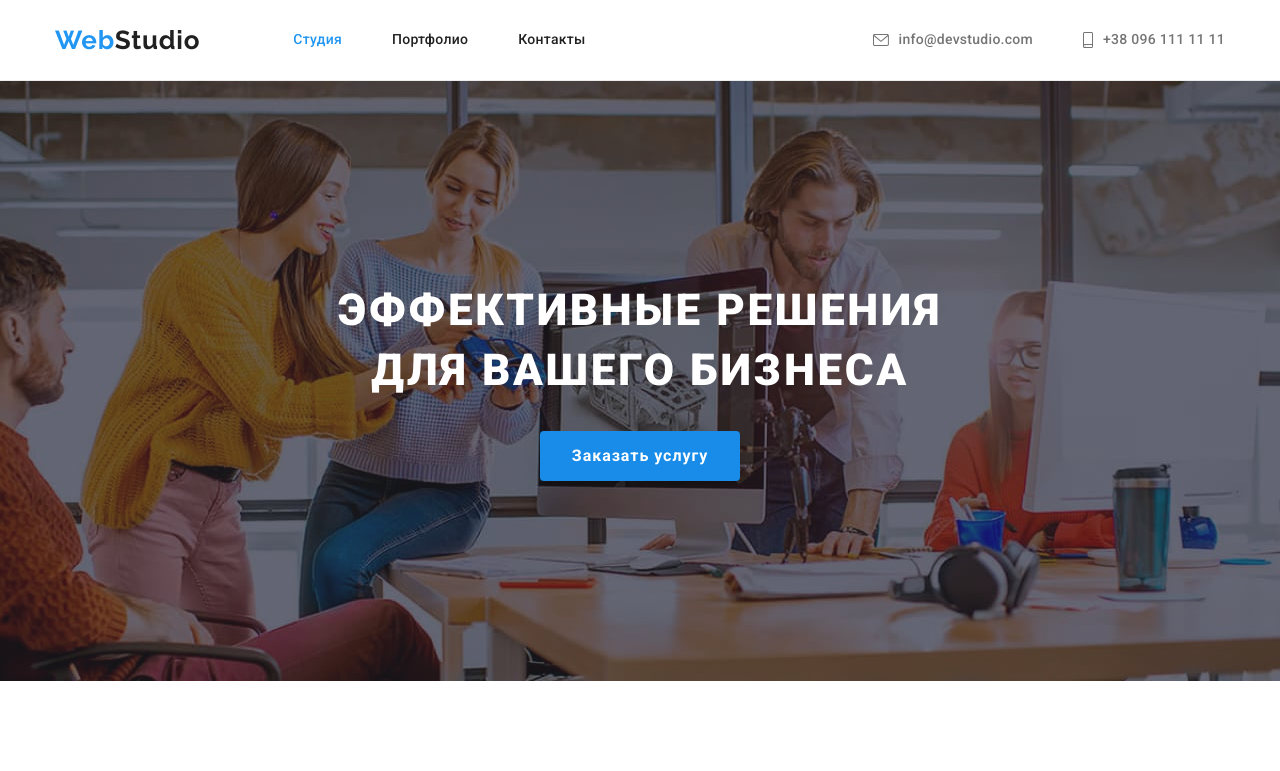
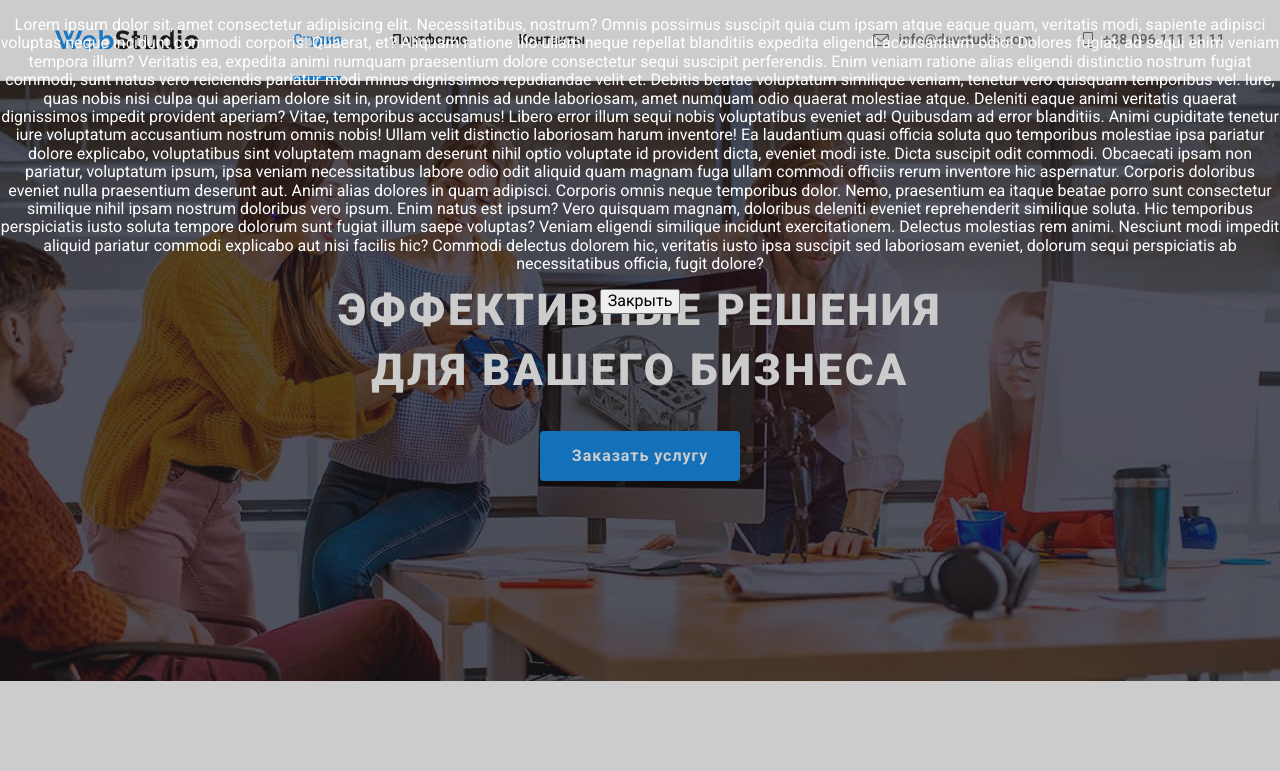
Before and after one commit to akiselyoff/goit-markup-hw-05, a plain HTML site: page index.html in a window 1280 px wide. Both pictures are taken after a click on the button "Заказать услугу". Shown: the top 771 px of the page. Drawn offline with Linux system fonts and the light colour scheme.

Commit message:
header active link done and some modal

```diff
--- a/css/styles.css
+++ b/css/styles.css
@@ -131,6 +131,19 @@ a,
 .contacts-list .link:focus {
   color: var(--active-text-color);
 }
+.active {
+  position: relative;
+}
+.active::after {
+  content: '';
+  position: absolute;
+  left: 0;
+  bottom: 0;
+  width: 100%;
+  height: 4px;
+  background-color: var(--active-text-color);
+  border-radius: 2px;
+}
 
 /*****************main index*******************/
 .hero {
@@ -178,6 +191,23 @@ a,
 .hero .btn:hover,
 .hero .btn:focus {
   background-color: var(--hero-btn-active-color);
+}
+.backdrop.is-hidden {
+  visibility: hidden;
+  opacity: 0;
+  pointer-events: none;
+}
+.backdrop {
+  position: fixed;
+  top: 0;
+  left: 0;
+  width: 100%;
+  height: 100%;
+  background: rgba(0, 0, 0, 0.2);
+  opacity: 1;
+  visibility: visible;
+  transition: opacity 250ms cubic-bezier(0.4, 0, 0.2, 1),
+    visbility 250ms cubic-bezier(0.4, 0, 0.2, 1);
 }
 .features-list {
   display: flex;
--- a/index.html
+++ b/index.html
@@ -53,7 +53,19 @@
           <h1 class="hero-title title">
             Эффективные решения для вашего бизнеса
           </h1>
-          <button type="button" class="hero-btn btn">Заказать услугу</button>
+          <button type="button" class="hero-btn btn" data-modal-open>Заказать услугу</button>
+          <div class="backdrop is-hidden" data-modal><div class="modal"><p>Lorem ipsum dolor sit, amet consectetur adipisicing elit. Necessitatibus, nostrum? Omnis possimus suscipit quia cum ipsam atque eaque quam, veritatis modi, sapiente adipisci voluptas neque incidunt commodi corporis! Quaerat, et?
+          Aliquam ratione illo ullam neque repellat blanditiis expedita eligendi accusantium odio! Dolores fugiat, ad sequi enim veniam tempora illum? Veritatis ea, expedita animi numquam praesentium dolore consectetur sequi suscipit perferendis.
+          Enim veniam ratione alias eligendi distinctio nostrum fugiat commodi, sunt natus vero reiciendis pariatur modi minus dignissimos repudiandae velit et. Debitis beatae voluptatum similique veniam, tenetur vero quisquam temporibus vel.
+          Iure, quas nobis nisi culpa qui aperiam dolore sit in, provident omnis ad unde laboriosam, amet numquam odio quaerat molestiae atque. Deleniti eaque animi veritatis quaerat dignissimos impedit provident aperiam?
+          Vitae, temporibus accusamus! Libero error illum sequi nobis voluptatibus eveniet ad! Quibusdam ad error blanditiis. Animi cupiditate tenetur iure voluptatum accusantium nostrum omnis nobis! Ullam velit distinctio laboriosam harum inventore!
+          Ea laudantium quasi officia soluta quo temporibus molestiae ipsa pariatur dolore explicabo, voluptatibus sint voluptatem magnam deserunt nihil optio voluptate id provident dicta, eveniet modi iste. Dicta suscipit odit commodi.
+          Obcaecati ipsam non pariatur, voluptatum ipsum, ipsa veniam necessitatibus labore odio odit aliquid quam magnam fuga ullam commodi officiis rerum inventore hic aspernatur. Corporis doloribus eveniet nulla praesentium deserunt aut.
+          Animi alias dolores in quam adipisci. Corporis omnis neque temporibus dolor. Nemo, praesentium ea itaque beatae porro sunt consectetur similique nihil ipsam nostrum doloribus vero ipsum. Enim natus est ipsum?
+          Vero quisquam magnam, doloribus deleniti eveniet reprehenderit similique soluta. Hic temporibus perspiciatis iusto soluta tempore dolorum sunt fugiat illum saepe voluptas? Veniam eligendi similique incidunt exercitationem. Delectus molestias rem animi.
+          Nesciunt modi impedit aliquid pariatur commodi explicabo aut nisi facilis hic? Commodi delectus dolorem hic, veritatis iusto ipsa suscipit sed laboriosam eveniet, dolorum sequi perspiciatis ab necessitatibus officia, fugit dolore?
+        </p>
+      <button data-modal-close>Закрыть</button></div>
         </div>
       </section>
       <section class="section features">
@@ -377,5 +389,6 @@
         </div>
       </div>
     </footer>
+    <script src="./js/modal.js"></script>
   </body>
 </html>
```
